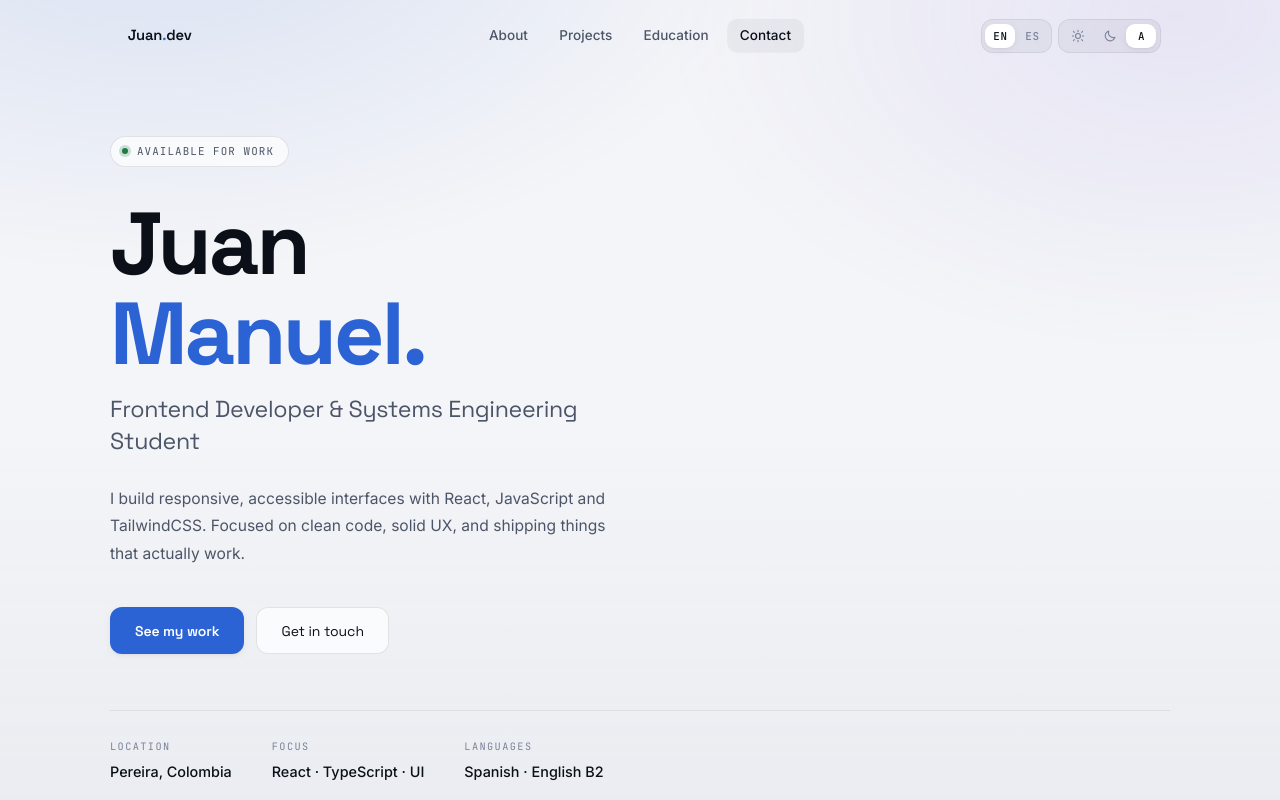
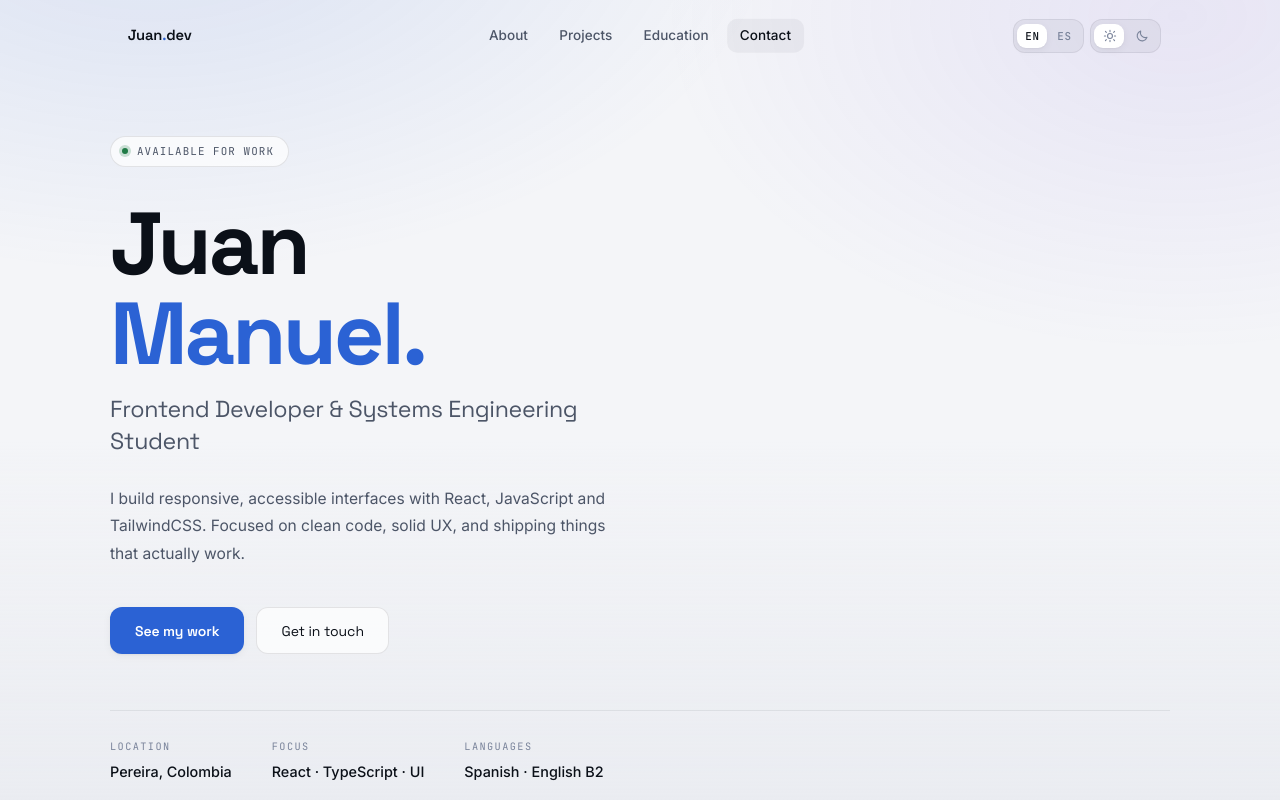
Before and after one commit to JuanManuel1904/portfolio, a plain HTML site: page index.html in a window 1280 px wide. Shown: the top 800 px of the page. Drawn offline with Linux system fonts and the light colour scheme.

Commit message:
Update index.html

```diff
--- a/index.html
+++ b/index.html
@@ -718,7 +718,6 @@
             <path d="M20.5 14.3A8.6 8.6 0 0 1 9.7 3.5a8.6 8.6 0 1 0 10.8 10.8Z"/>
           </svg>
         </button>
-        <button type="button" class="seg-btn" data-value="auto" aria-pressed="true" data-press>A</button>
       </div>
     </div>
   </nav>
```
